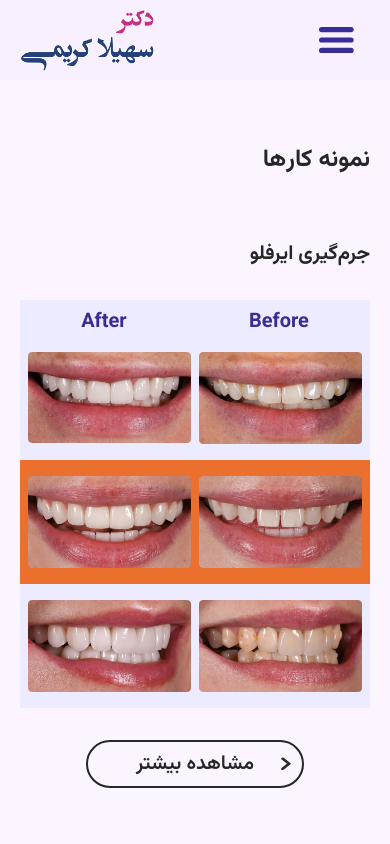
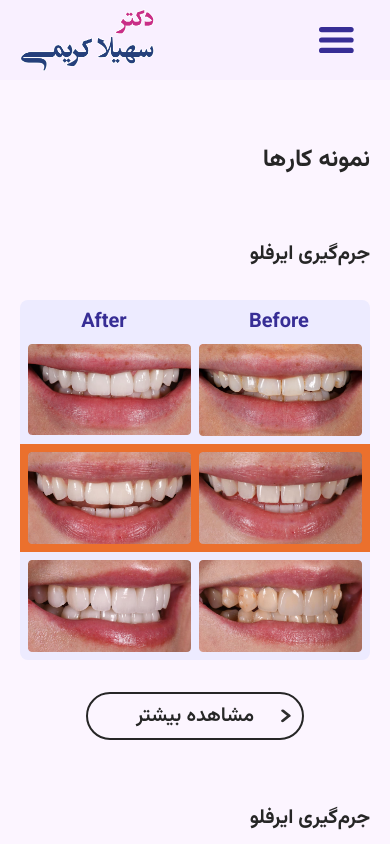
Before and after one commit to Faeziix/dental-clinic, a Next.js app: page /portfolio in a window 390 px wide. Shown: the top 844 px of the page. Built offline with nearby package versions, Linux system fonts and the light colour scheme.

Commit message:
More adjustmnets

```diff
--- a/app/portfolio/page.tsx
+++ b/app/portfolio/page.tsx
@@ -43,7 +43,7 @@ function Page() {
                 key={n}
                 className={`${
                   n == 1 ? "bg-accent" : ""
-                } flex py-4 px-2 gap-2 md:flex-col`}
+                } flex md:py-4 py-2 px-2 gap-2 md:flex-col`}
               >
                 {images.map((image) => (
                   <div key={image.src} className="basis-full grow">
--- a/app/portfolio/portfolio.module.scss
+++ b/app/portfolio/portfolio.module.scss
@@ -7,6 +7,7 @@
   background-color: hsla(246, 100%, 96%, 1);
   width: fit-content;
   padding-inline: 1rem;
+  border-radius: 0.5rem;
 
   @media (max-width: 768px) {
     grid-template-columns: 1fr;
```
